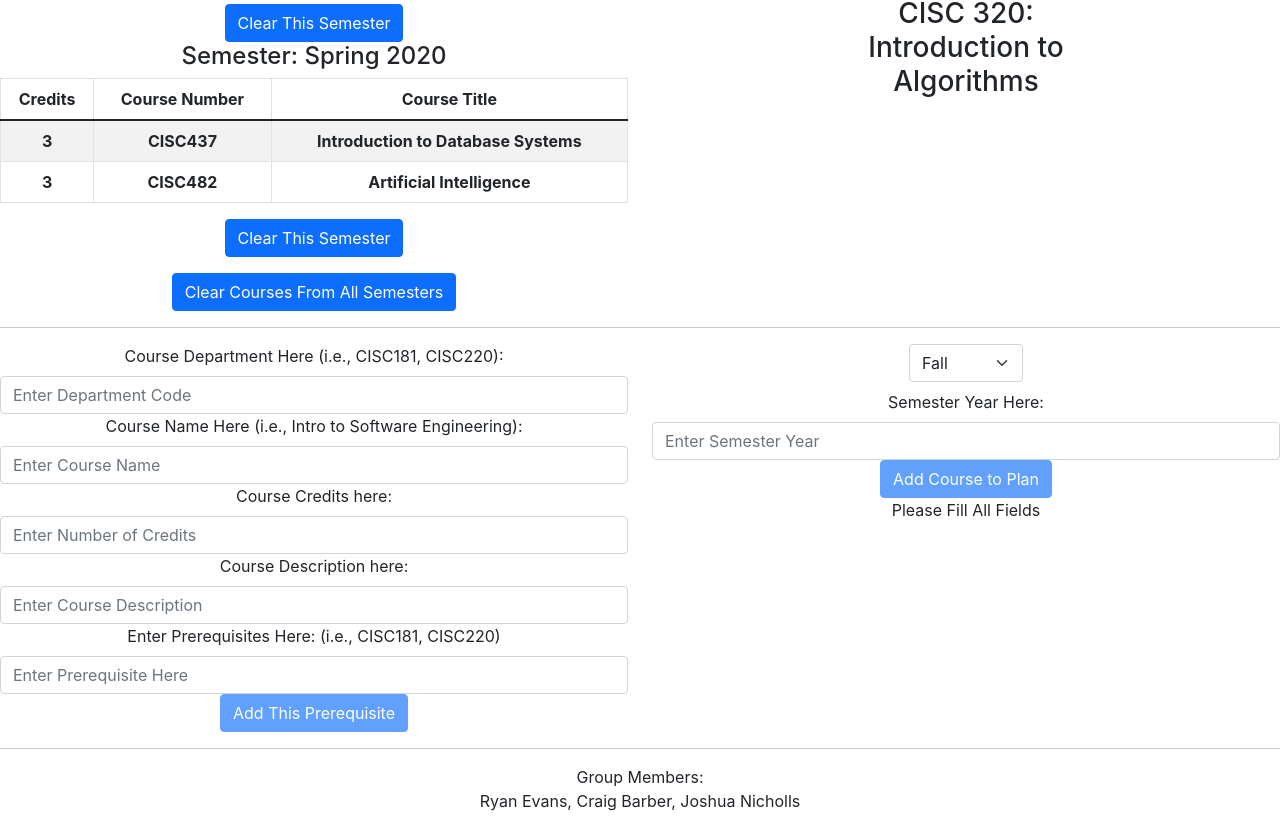
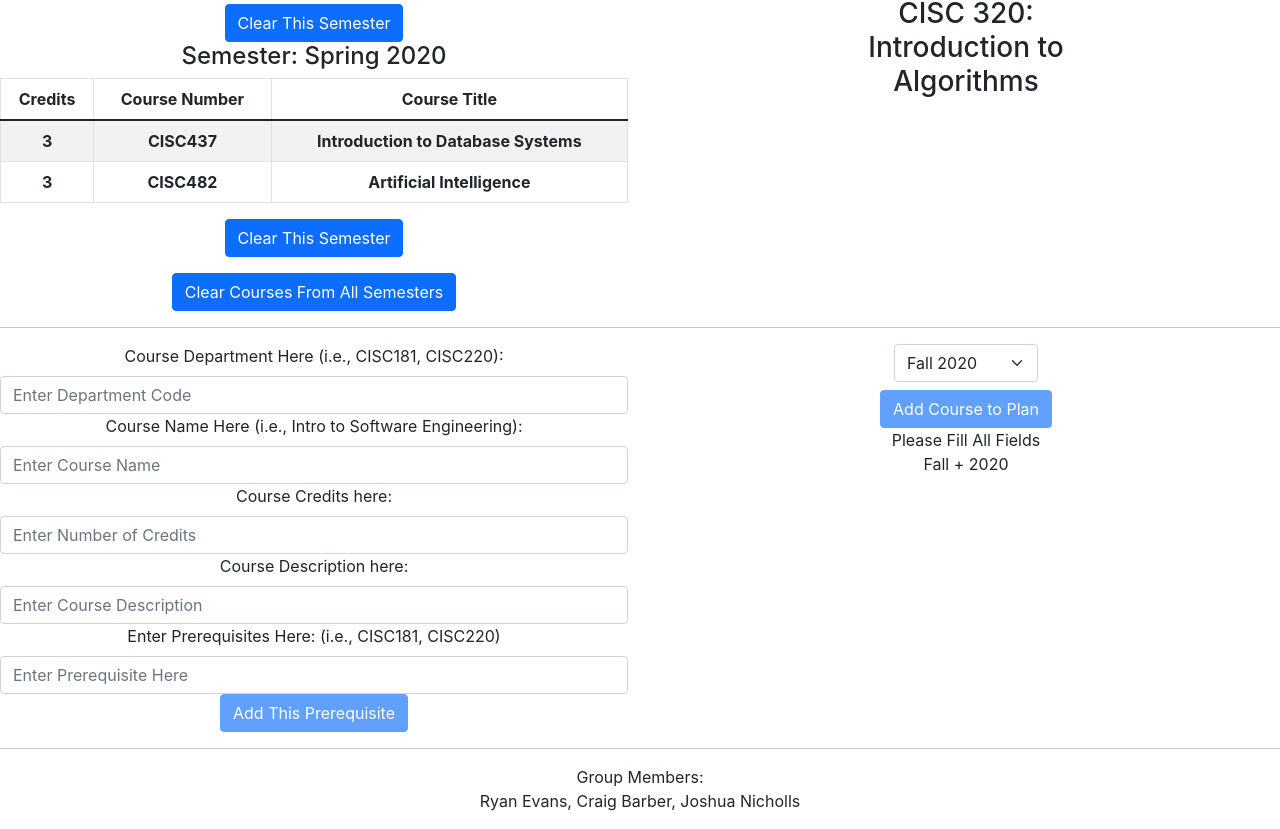
Before and after one commit to UD-CISC275-S22/cis-scheduler-team-2, a React (Create React App) app: page / in a window 1280 px wide. Shown: the part 788-1617 px from the top of the page. Built offline with nearby package versions, Linux system fonts and the light colour scheme.

Commit message:
nearly functioning, does not add properly if switching active plan

```diff
--- a/src/App.tsx
+++ b/src/App.tsx
@@ -93,9 +93,8 @@ function App(): JSX.Element {
             return true;
         } else {
             return false;
-            //This was for creating a new semester, although did not put it in the right spot
-            //Would need to write a sorter/comparator for it
-            /*
+            /*This was for creating a new semester, although did not put it in the right spot
+               Would need to write a sorter/comparator for it
             const newSem = {
                 id: actPlan.id,
                 year: semYear,
@@ -158,7 +157,10 @@ function App(): JSX.Element {
                 </Col>
             </Row>
             <hr></hr>
-            <AddCourseToSemester courseAdder={addCourse}></AddCourseToSemester>
+            <AddCourseToSemester
+                actPlan={activePlan}
+                courseAdder={addCourse}
+            ></AddCourseToSemester>
             <hr></hr>
             <p>
                 Group Members: <br></br>Ryan Evans, Craig Barber, Joshua
--- a/src/components/AddCourseToSemester.tsx
+++ b/src/components/AddCourseToSemester.tsx
@@ -1,16 +1,17 @@
 import React, { useState } from "react";
 import { Course } from "../interfaces/course";
 import { Button, Col, Form, Row } from "react-bootstrap";
+import { Semester } from "../interfaces/semester";
+import { Plan } from "../interfaces/plan";
 
-//add ability to push semester changes (double-check all fields are valid)
-//add state for prereqs list
-//map prereqs to allow them to be deleted if needed
+//fix issue with swappin plans not fixing the selected
 
 type ChangeEvent = React.ChangeEvent<
     HTMLTextAreaElement | HTMLInputElement | HTMLSelectElement
 >;
 
 interface addCourseToSemesterProp {
+    actPlan: Plan;
     courseAdder: (
         newCourse: Course,
         semYear: number,
@@ -19,27 +20,30 @@ interface addCourseToSemesterProp {
 }
 
 export function AddCourseToSemester({
+    actPlan,
     courseAdder
 }: addCourseToSemesterProp): JSX.Element {
-    //enumerates the seasons
-    const seasons = ["Fall", "Winter", "Spring", "Summer"];
+    const semList = [...actPlan.semesters];
+    const firstSem = actPlan.semesters[0];
     //for making sure text contains no specail characters or numbers
     const specialChars = /[ `!@#$%^&*()_+\-=[\]{};':"\\|,.<>/?~1234567890]/;
 
     //states for the semester the course is being added to
-    const [startSeason, changeSeason] = useState<string>(seasons[0]);
-    const [yearBox, changeYear] = useState<string>("");
+    const [startSem, changeSem] = useState<Semester>(firstSem);
+
     //list of prerequisites to be added in the new course
     const [reqsList, newPre] = useState<string[]>([]);
     //state for seeing if the selected semester can be added to
     const [validSem, swapValid] = useState<boolean>(true);
 
-    //state setters for the semester information
-    function updateSeason(event: ChangeEvent) {
-        changeSeason(event.target.value);
-    }
-    function updateYear(event: ChangeEvent) {
-        changeYear(event.target.value);
+    //state setter for the semester time information
+    function updateSem(event: ChangeEvent) {
+        const semInfo = event.target.value.split(" ");
+        const rightSem = semList.filter(
+            (aSem: Semester): boolean =>
+                aSem.season === semInfo[0] && aSem.year === Number(semInfo[1])
+        );
+        changeSem(rightSem[0]);
     }
 
     //state holding the new course to be added
@@ -70,9 +74,7 @@ export function AddCourseToSemester({
             descBox !== "" &&
             codeBox.length === 7 &&
             !specialChars.test(dept) &&
-            !isNaN(Number(code)) &&
-            !isNaN(Number(yearBox)) &&
-            yearBox !== ""
+            !isNaN(Number(code))
         );
     }
 
@@ -177,15 +179,39 @@ export function AddCourseToSemester({
 
     function addCourse() {
         //adds the new course to the proper semester, if it already exists, and resets all fields
-        if (courseAdder(newCourse, Number(yearBox), startSeason)) {
-            changeSeason(seasons[0]);
+        const fixOnPlanSwap = actPlan.semesters.filter(
+            (aSem: Semester): boolean =>
+                aSem.season === startSem.season && aSem.year === startSem.year
+        );
+        if (
+            fixOnPlanSwap.length === 0 ||
+            courseAdder(newCourse, startSem.year, startSem.season)
+        ) {
+            if (fixOnPlanSwap.length === 0) {
+                //covers for the edge case of not being able to swap???
+                //NOT A PERMANENT SOLUTION, FAILS IF SWAPPING BACK TO THE OTHER COURSE
+                console.log("testing");
+                courseAdder(
+                    newCourse,
+                    actPlan.semesters[0].year,
+                    actPlan.semesters[0].season
+                );
+            }
+            changeSem(semList[0]);
             changeCode("");
             changeTitle("");
             changeCreds("");
             changeReqs("");
             newPre([]);
             changeDesc("");
-            changeYear("");
+            updateCourse({
+                department: "",
+                courseCode: 0,
+                title: "",
+                credits: 0,
+                prereqs: [],
+                description: ""
+            });
             swapValid(true);
         } else {
             swapValid(false);
@@ -266,27 +292,23 @@ export function AddCourseToSemester({
                     <Form.Group>
                         <Form.Label>
                             <Form.Select
-                                value={startSeason}
-                                onChange={updateSeason}
+                                value={startSem.season + " " + startSem.year}
+                                onChange={updateSem}
                             >
-                                {seasons.map(
-                                    (season: string): JSX.Element => (
-                                        <option key={season} value={season}>
-                                            {season}
+                                {semList.map(
+                                    (aSem: Semester): JSX.Element => (
+                                        <option
+                                            key={aSem.season + " " + aSem.year}
+                                            value={
+                                                aSem.season + " " + aSem.year
+                                            }
+                                        >
+                                            {aSem.season + " " + aSem.year}
                                         </option>
                                     )
                                 )}
                             </Form.Select>
                         </Form.Label>
-                        <Form.Group>
-                            <Form.Label>Semester Year Here:</Form.Label>
-                            <Form.Control
-                                type="text"
-                                placeholder="Enter Semester Year"
-                                value={yearBox}
-                                onChange={updateYear}
-                            />
-                        </Form.Group>
                     </Form.Group>
                     <Button disabled={!enableAdd()} onClick={addCourse}>
                         Add Course to Plan
@@ -297,6 +319,7 @@ export function AddCourseToSemester({
                     <div>
                         {!validSem && <div>Please Select a Valid Semester</div>}
                     </div>
+                    {startSem.season} + {startSem.year}
                 </Col>
             </Row>
         </div>
```
